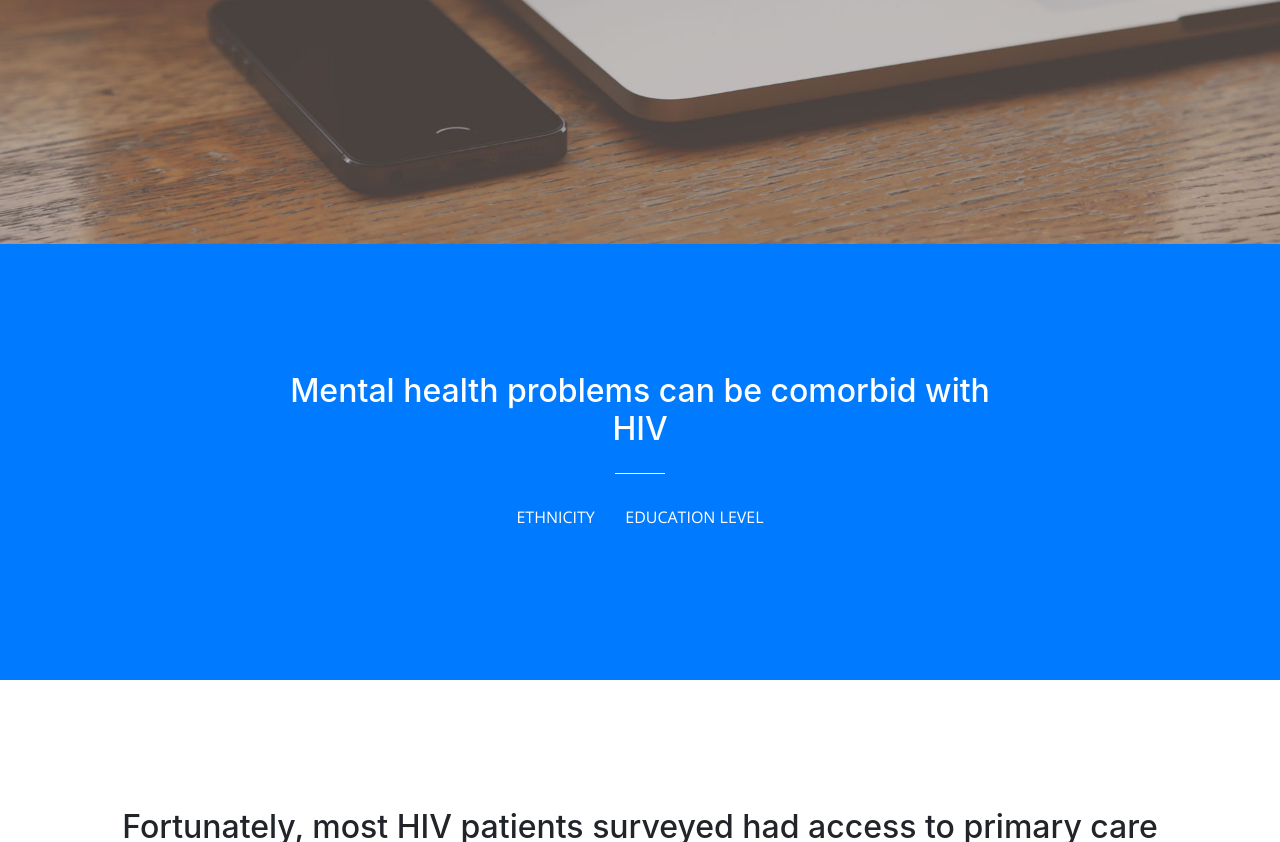
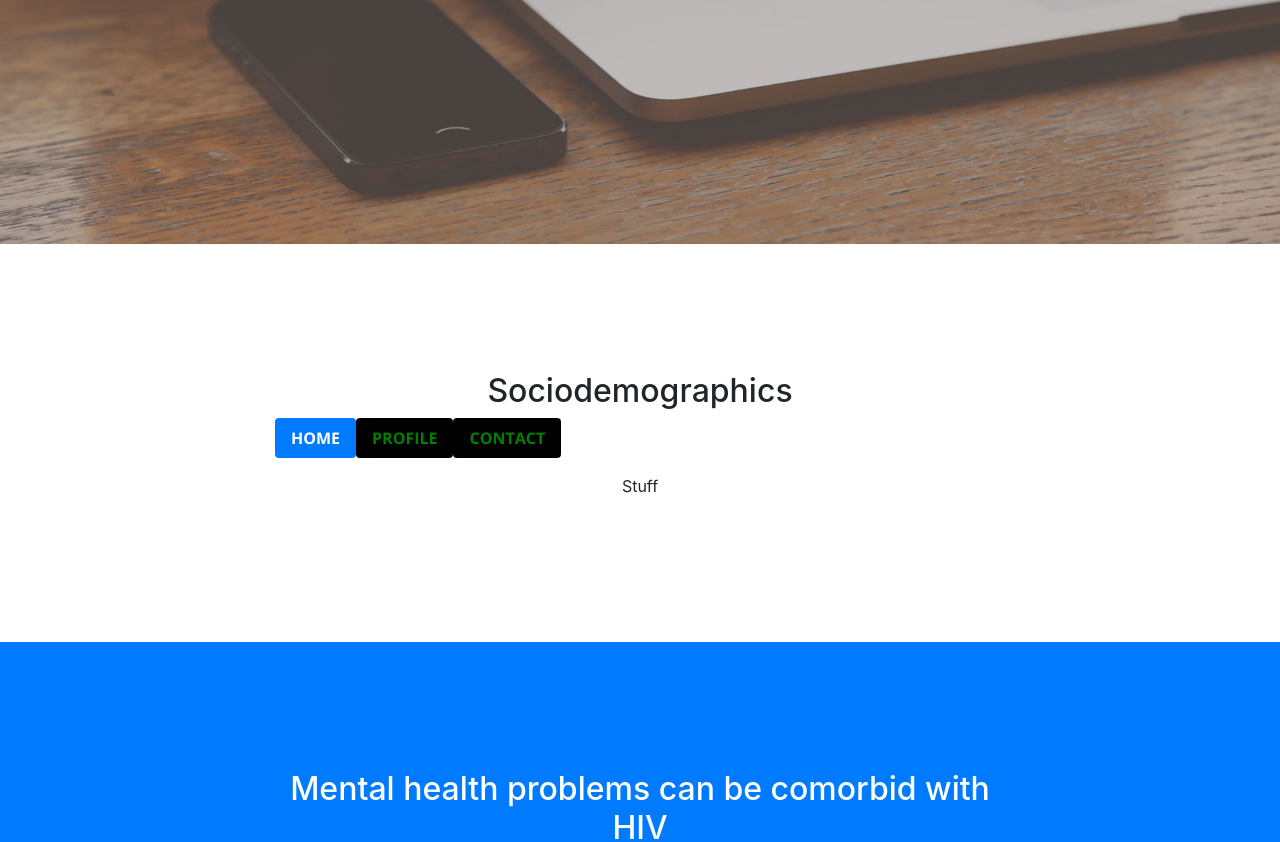
Before and after one commit to awyz/AIDSHIVData, a website with bundled scripts: page index.html in a window 1280 px wide. Shown: the part 556-1398 px from the top of the page. Built offline with nearby package versions, Linux system fonts and the light colour scheme.

Commit message:
Add Socioedemographics Section

```diff
--- a/css/creative.css
+++ b/css/creative.css
@@ -322,3 +322,21 @@ header.masthead p {
   -webkit-box-shadow: 0 0 0 0.2rem rgba(240, 95, 64, 0.5) !important;
   box-shadow: 0 0 0 0.2rem rgba(240, 95, 64, 0.5) !important;
 }
+
+.nav-pills{
+  font-weight: 700;
+  text-transform: uppercase;
+  border: none;
+  border-radius: 300px;
+  font-family: 'Open Sans', 'Helvetica Neue', Arial, sans-serif;
+}
+
+.nav-pills .nav-link:not(.active) {
+  background-color: black;
+  color: green;
+}
+
+.nav-pills .nav-link {
+  background-color: #F05F40;
+  color: #F05F40;
+}
--- a/index.html
+++ b/index.html
@@ -10,6 +10,9 @@
 
     <title>AIDS and HIV In Hawaii</title>
 
+    <script src="https://ajax.googleapis.com/ajax/libs/jquery/3.3.1/jquery.min.js"></script>
+    <script src="https://maxcdn.bootstrapcdn.com/bootstrap/3.3.7/js/bootstrap.min.js"></script>
+    <script src="Sociodemographics.js"></script>
 
     <!-- Graph sheets -->
     <script src="plotly-latest.min.js"></script>
@@ -28,7 +31,7 @@
 
     <!-- Custom styles for this template -->
     <link href="css/creative.min.css" rel="stylesheet">
-
+    <link href="css/creative.css" rel="stylesheet">
 
 </head>
 
@@ -79,6 +82,40 @@
         </div>
     </div>
 </header>
+
+<section id = "sociodemographics">
+    <div class="container">
+        <div class="row">
+            <div class="col-lg-8 mx-auto text-center">
+                <h2 class="section-heading">Sociodemographics</h2>
+                <ul class="nav nav-pills mb-3" id="pills-tab" role="tablist">
+                    <li class="nav-item">
+                        <a class="nav-link active" id="pills-home-tab" data-toggle="pill" href="#pills-home" role="tab" aria-controls="pills-home" aria-selected="true">Home</a>
+                    </li>
+                    <li class="nav-item">
+                        <a class="nav-link" id="pills-profile-tab" data-toggle="pill" href="#pills-profile" role="tab" aria-controls="pills-profile" aria-selected="false">Profile</a>
+                    </li>
+                    <li class="nav-item">
+                        <a class="nav-link" id="pills-contact-tab" data-toggle="pill" href="#pills-contact" role="tab" aria-controls="pills-contact" aria-selected="false">Contact</a>
+                    </li>
+                </ul>
+
+                <div class="tab-content" id="pills-tabContent">
+                    <div class="tab-pane fade show active" id="pills-home" role="tabpanel" aria-labelledby="pills-home-tab">
+                        <p>Stuff</p>
+                    </div>
+                    <div class="tab-pane fade" id="pills-profile" role="tabpanel" aria-labelledby="pills-profile-tab">
+                        <p>More Stuff</p>
+                    </div>
+                    <div class="tab-pane fade" id="pills-contact" role="tabpanel" aria-labelledby="pills-contact-tab">
+                        <p>Some more Stuff</p>
+                    </div>
+                </div>
+
+            </div>
+        </div>
+    </div>
+</section>
 
 <section class="bg-primary" id="about">
 <div class="container">
```
Also changed, not shown: Sociodemographics.js (added). Lines whose indentation alone changed are shown as unchanged.
